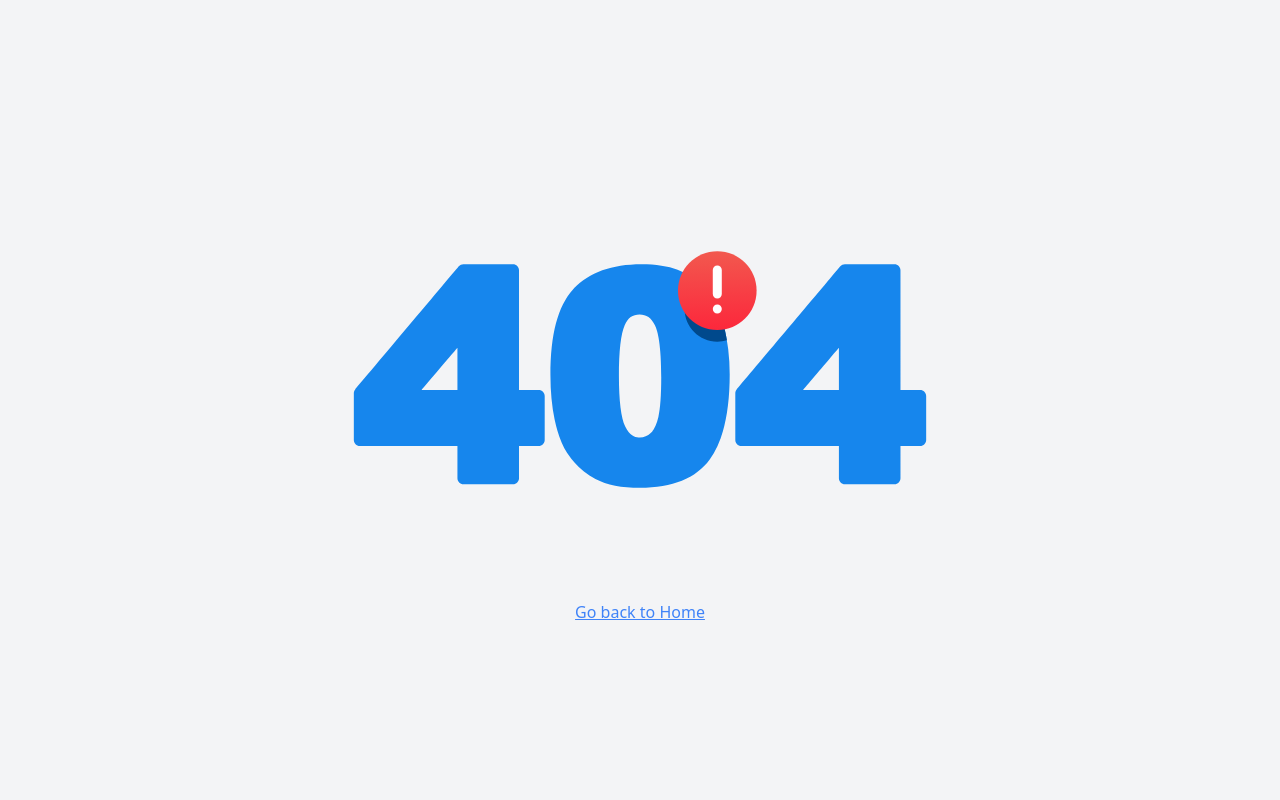
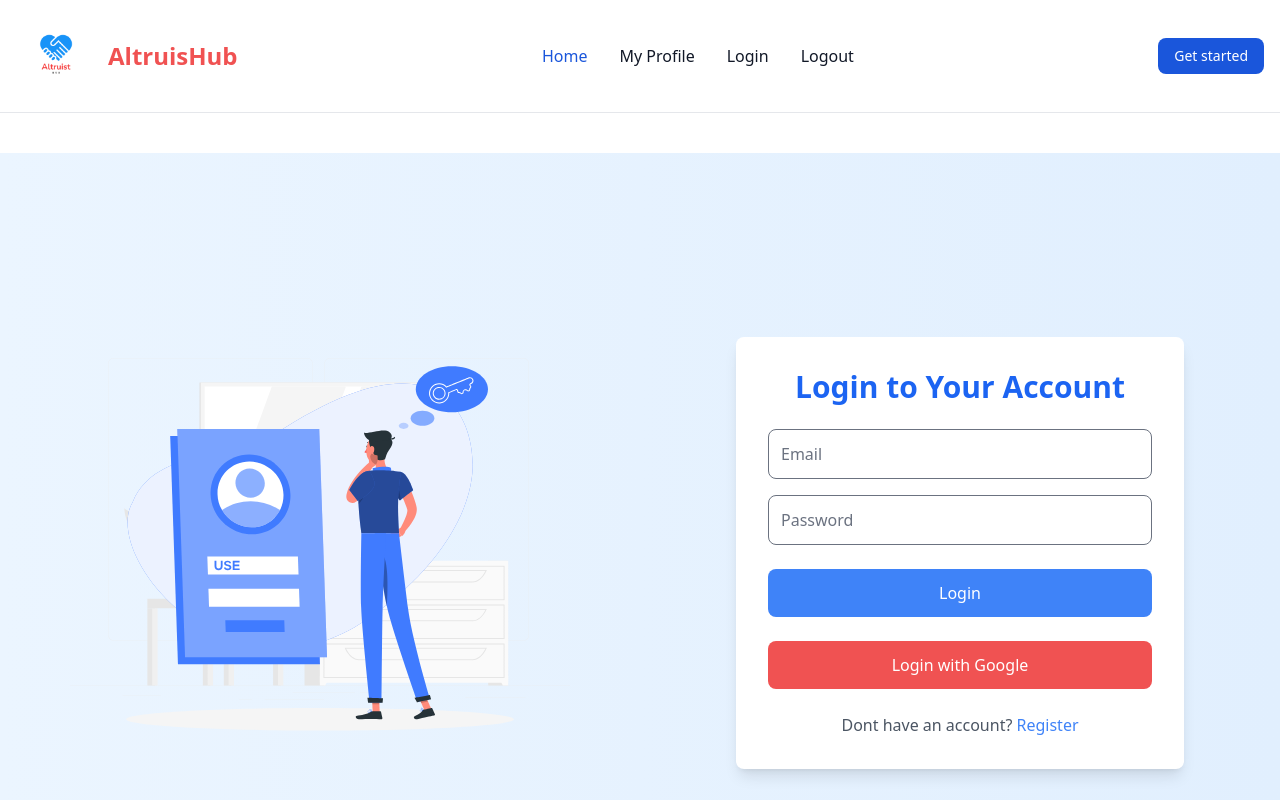
Before and after one commit to bhabna01/AltruistHub-Client, a React (Vite) app: page /login in a window 1280 px wide. Shown: the top 800 px of the page. Built offline with nearby package versions, Linux system fonts and the light colour scheme; no server answers.

Commit message:
login page added

```diff
--- a/src/Routes/Routes.jsx
+++ b/src/Routes/Routes.jsx
@@ -3,6 +3,7 @@ import Main from "../layouts/Main";
 import Home from "../pages/Home/Home/Home";
 import ErrorPage from "../pages/ErrorPage/ErrorPage";
 import Register from "../pages/Register/Register";
+import Login from "../pages/Login/Login";
 
 const router = createBrowserRouter([
     {
@@ -17,6 +18,10 @@ const router = createBrowserRouter([
                 path: "/register",
                 element: <Register></Register>
             },
+            {
+                path: "/login",
+                element: <Login></Login>
+            },
         ]
     },
     {
--- a/src/pages/Login/Login.jsx
+++ b/src/pages/Login/Login.jsx
@@ -0,0 +1,76 @@
+import { useForm } from "react-hook-form";
+import { toast } from "react-toastify";
+import useAuth from "../../hooks/useAuth";
+import Lottie from "lottie-react";
+import animationData from "../../../public/Login.json"
+import { GoogleAuthProvider } from "firebase/auth";
+
+const Login = () => {
+    const { register, handleSubmit } = useForm();
+    const { signIn, googleLogin } = useAuth();
+    const googleProvider = new GoogleAuthProvider();
+    const onSubmit = async (data) => {
+        try {
+            await signIn(data.email, data.password);
+            toast.success('Successfully logged in!');
+            // eslint-disable-next-line no-unused-vars
+        } catch (error) {
+            toast.error('Login failed! Please check your email and password.');
+        }
+    };
+
+    const handleGoogleLogin = async () => {
+        try {
+            await googleLogin(googleProvider);
+            toast.success('Successfully logged in with Google!');
+            // eslint-disable-next-line no-unused-vars
+        } catch (error) {
+            toast.error('Google login failed!');
+        }
+    };
+    return (
+        <div className="flex flex-col md:flex-row items-center justify-center h-screen bg-gradient-to-r from-blue-50 to-blue-100">
+            <div className="w-full md:w-1/2 h-full flex items-center justify-center p-4">
+                <Lottie animationData={animationData} height="100%" width="100%" />
+            </div>
+            <div className="w-full md:w-1/2 h-full flex items-center justify-center p-4">
+                <form onSubmit={handleSubmit(onSubmit)} className="space-y-6 bg-white shadow-lg rounded-lg p-8 max-w-md w-full">
+                    <h2 className="text-3xl font-extrabold text-center text-blue-600 mb-6">Login to Your Account</h2>
+                    <div className="space-y-4">
+                        <input
+                            {...register('email')}
+                            type="email"
+                            placeholder="Email"
+                            required
+                            className="w-full p-3 border rounded-lg focus:outline-none focus:ring-2 focus:ring-blue-300"
+                        />
+                        <input
+                            {...register('password')}
+                            type="password"
+                            placeholder="Password"
+                            required
+                            className="w-full p-3 border rounded-lg focus:outline-none focus:ring-2 focus:ring-blue-300"
+                        />
+                    </div>
+                    <button
+                        type="submit"
+                        className="w-full p-3 bg-blue-500 text-white rounded-lg hover:bg-blue-600 transition-all duration-300"
+                    >
+                        Login
+                    </button>
+                    <button
+                        type="button"
+                        onClick={handleGoogleLogin}
+                        className="w-full p-3 bg-red-500 text-white rounded-lg hover:bg-red-600 transition-all duration-300"
+                    >
+                        Login with Google
+                    </button>
+                    <p className="text-center text-gray-600">Dont have an account? <a href="/register" className="text-blue-500 hover:text-blue-600">Register</a></p>
+                </form>
+            </div>
+
+        </div>
+    );
+};
+
+export default Login;
--- a/src/pages/Register/Register.jsx
+++ b/src/pages/Register/Register.jsx
@@ -18,6 +18,7 @@ const Register = () => {
         try {
             await createUser(data.email, data.password);
             toast.success('Successfully registered!');
+            // eslint-disable-next-line no-unused-vars
         } catch (error) {
             toast.error('Registration failed!');
         }
--- a/src/shared/Navbar/Navbar.jsx
+++ b/src/shared/Navbar/Navbar.jsx
@@ -53,7 +53,7 @@ const Navbar = () => {
             </li>
             <li>
                 <Link
-                    to=''
+                    to='/login'
                     className="block py-2 px-3 text-gray-900 rounded hover:bg-gray-100 md:hover:bg-transparent md:hover:text-blue-700 md:p-0 md:dark:hover:text-blue-500 dark:text-white dark:hover:bg-gray-700 dark:hover:text-white md:dark:hover:bg-transparent dark:border-gray-700"
                 >
                     Login
```
